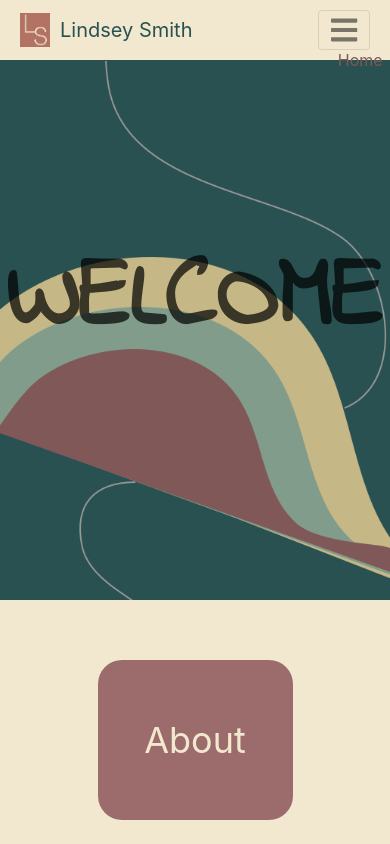
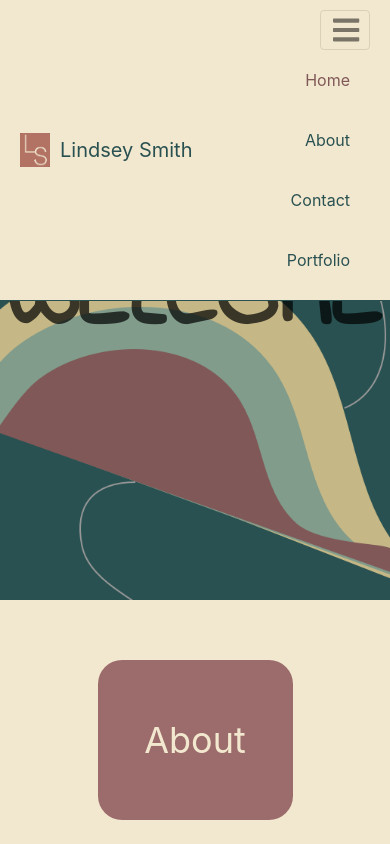
Before and after one commit to campbelllm/portfolio, a React (Create React App) app: page / in a window 390 px wide. Both pictures are taken after a click on the element 343 px from the left and 30 px from the top of the page. Shown: the top 844 px of the page. Built offline with nearby package versions, Linux system fonts and the light colour scheme.

Commit message:
toggle working, and styling done

```diff
--- a/src/components/Navbar/Navbar.js
+++ b/src/components/Navbar/Navbar.js
@@ -26,7 +26,7 @@ const Navbar = () => {
 
     console.log(toggle);
   }
-  const toggleFunction =  toggle ? 'block' : 'none' ;
+  const toggleFunction =  toggle ? 'flex' : 'none' ;
 
   return (
     <Nav>
@@ -44,10 +44,10 @@ const Navbar = () => {
       <Dropdown>
         <DropBtn onClick = {() => handleClick()} ><FontAwesomeIcon icon={faBars} /></DropBtn>
         <DropdownContent style={{display: `${toggleFunction}` }} >
-          <StyledLink to="/">Home</StyledLink>
-          <StyledLink to="/about">About</StyledLink>
-          <StyledLink to="/contact">Contact</StyledLink>
-          <StyledLink to="/portfolio">Portfolio</StyledLink>
+          <StyledLink onClick = {() => handleClick()} to="/">Home</StyledLink>
+          <StyledLink onClick = {() => handleClick()}  to="/about">About</StyledLink>
+          <StyledLink onClick = {() => handleClick()}  to="/contact">Contact</StyledLink>
+          <StyledLink onClick = {() => handleClick()} to="/portfolio">Portfolio</StyledLink>
         </DropdownContent>
       </Dropdown>
     </Nav>
--- a/src/components/Navbar/navbarStyledComponents.js
+++ b/src/components/Navbar/navbarStyledComponents.js
@@ -58,6 +58,7 @@ export const StyledLink = styled(NavLink)`
 export const Dropdown = styled.div`
    position: relative;
   display: none;
+  text-align: -webkit-right;
   @media (max-width: 770px){
      display: inline-block;
  }
@@ -74,6 +75,7 @@ export const DropBtn = styled.div`
     border-radius: .25rem;
     color: rgba(0,0,0,.5);
     border-color: rgba(0,0,0,.1);
+    width: 50px;
     & :hover {
       cursor: pointer;
     }
@@ -81,6 +83,6 @@ export const DropBtn = styled.div`
 
 export const DropdownContent = styled.div`
     display: none;
-    position: absolute;
+    flex-direction: column;
 
 `;
```
